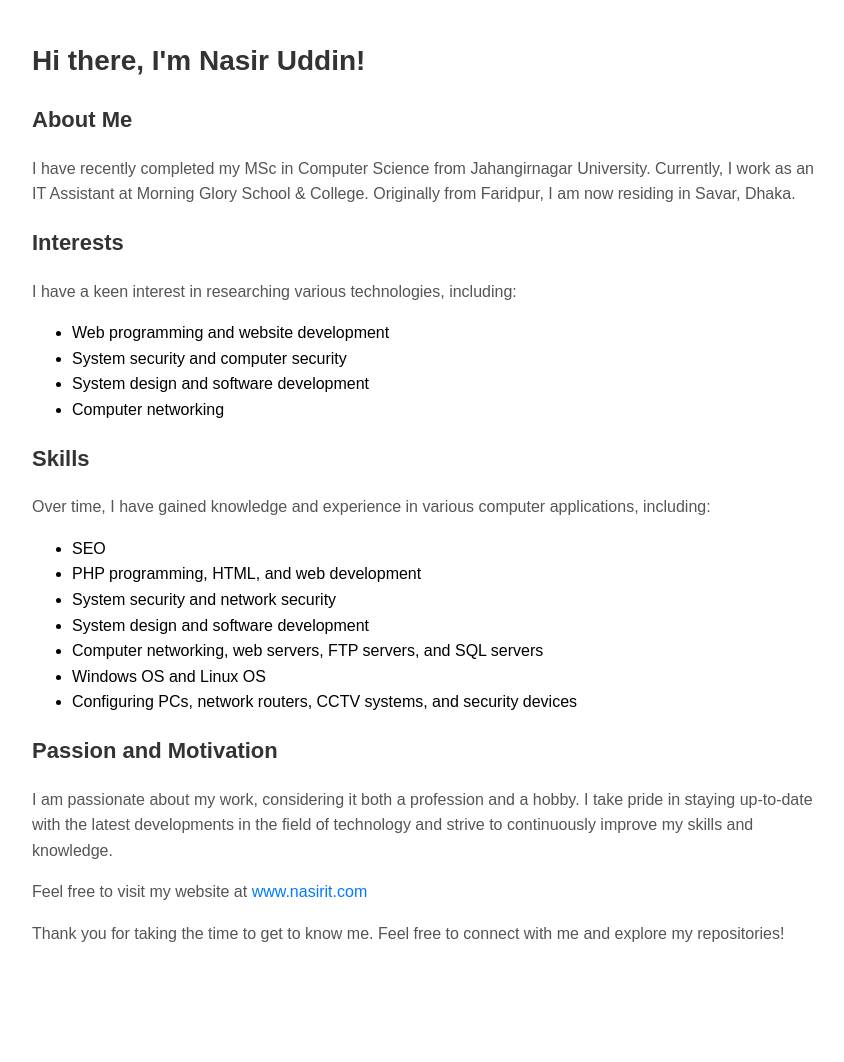
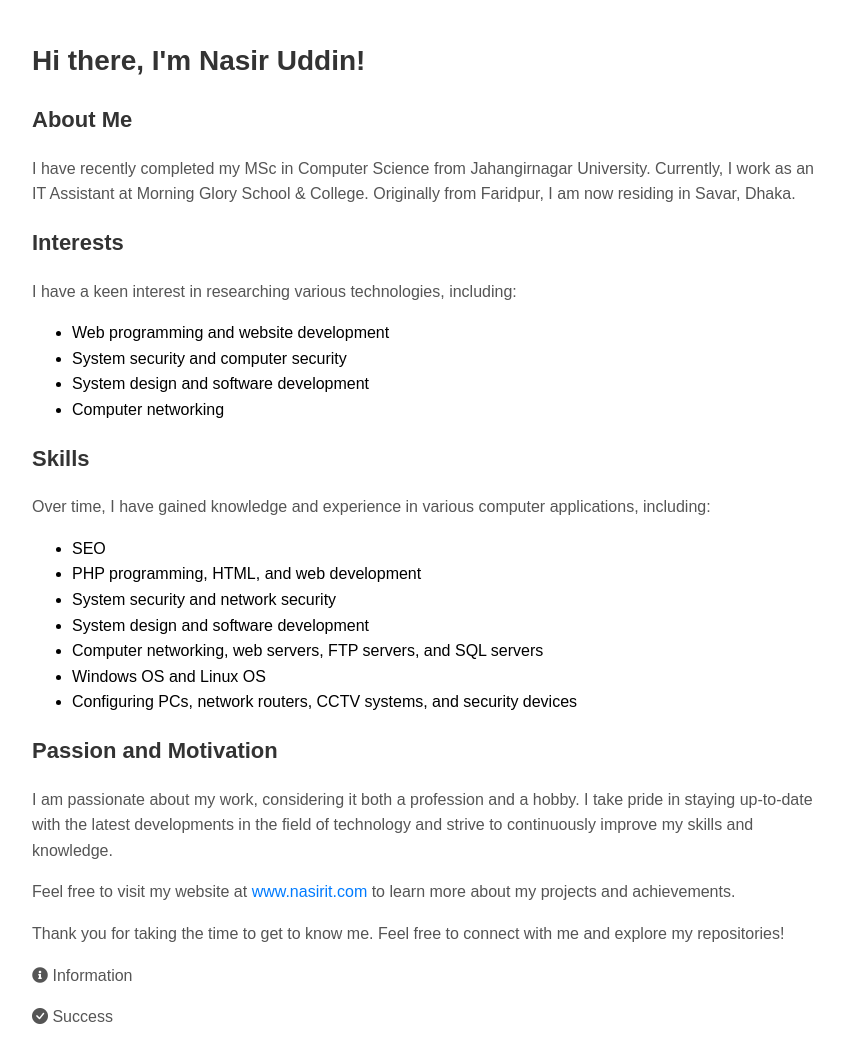
Before and after one commit to nasirit/nasirit.github.io, a plain HTML site: page index.html in a window 1280 px wide. Shown: the whole page, without its empty margins (208-1052 px from the left). Before the commit the page ends 983 px from the top, so only its background shows below. Drawn offline with nearby package versions, Linux system fonts and the light colour scheme.

Commit message:
Update index.html

```diff
--- a/index.html
+++ b/index.html
@@ -5,6 +5,10 @@
   <meta charset="UTF-8">
   <meta name="viewport" content="width=device-width, initial-scale=1.0">
   <title>Nasir Uddin</title>
+  <!-- Include Font Awesome CSS -->
+  <link rel="stylesheet" href="https://cdnjs.cloudflare.com/ajax/libs/font-awesome/5.15.3/css/all.min.css">
+  <!-- Include Bootstrap CSS for Bootstrap icons -->
+  <link rel="stylesheet" href="https://cdnjs.cloudflare.com/ajax/libs/bootstrap-icons/1.5.0/bootstrap-icons.min.css">
   <style>
     body {
       font-family: Arial, sans-serif;
@@ -66,9 +70,16 @@
   <h2>Passion and Motivation</h2>
   <p>I am passionate about my work, considering it both a profession and a hobby. I take pride in staying up-to-date with the latest developments in the field of technology and strive to continuously improve my skills and knowledge.</p>
 
-  <p>Feel free to visit my website at <a href="https://www.nasirit.com">www.nasirit.com</a></p>
+  <p>Feel free to visit my website at <a href="https://www.nasirit.com">www.nasirit.com</a> to learn more about my projects and achievements.</p>
 
   <p>Thank you for taking the time to get to know me. Feel free to connect with me and explore my repositories!</p>
+
+  <!-- Example usage of Font Awesome icon -->
+  <p><i class="fas fa-info-circle"></i> Information</p>
+
+  <!-- Example usage of Bootstrap icon -->
+  <p><i class="bi bi-check-circle-fill"></i> Success</p>
+
 </body>
 
 </html>
```
